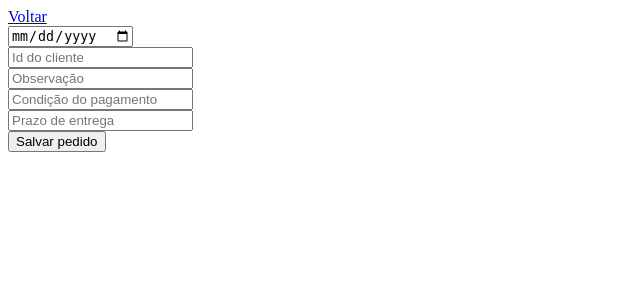
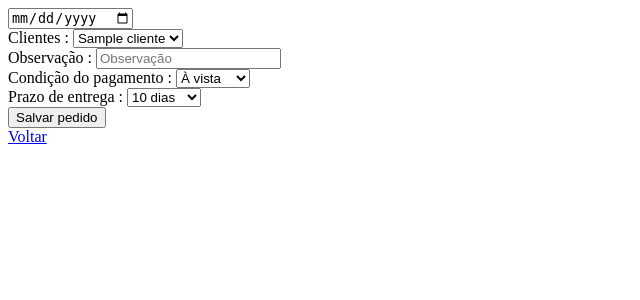
Before and after one commit to JCardilho/at2BI-banco-de-dados, a PHP site: page /projeto-crud-php/pedidos/cadastrar_pedidos.php in a window 1280 px wide. Shown: the top 300 px of the page, without its empty margins (0-640 px from the left). Run offline with PHP 8.4, Linux system fonts and the light colour scheme; tables that the repository leaves empty or names only in its code hold one stand-in row (values such as "Sample post").

Commit message:
cascatepedidos

```diff
--- a/views/pedidos/cadastrar_item_pedidos.php
+++ b/views/pedidos/cadastrar_item_pedidos.php
@@ -43,7 +43,10 @@ $result_itens_pedidos = mysqli_query($conexao, $sql_itens_pedidos);
     <?php
     /* exibir o inner join */
     while ($row = mysqli_fetch_array($result_itens_pedidos)) {
-        echo "<p>" . "<a href='./functions/func_apagar_items_pedido.php?id_item=" . $row["id_item"] . "&id_pedido=". $row["id_pedido"] . "'>" . "X" . "</a>" . $row['nome'] . " - " . $row['qtde'] . " - " . $row['valor_unitario'] . "</p>";
+        echo "<p>" . "<a href='./functions/func_apagar_items_pedido.php?id_item=" . $row["id_item"] . "&id_pedido=" . $row["id_pedido"] . "'>" . "X" . "</a>" . $row['nome'] . " - " . $row['qtde'] . " - " . $row['valor_unitario'] . "</p>";
     }
     ?>
+
+    <a href="./index.php">Voltar</a><br />
 </div>
+</div>
--- a/views/pedidos/cadastrar_pedidos.php
+++ b/views/pedidos/cadastrar_pedidos.php
@@ -1,5 +1,6 @@
 <?php
 include("../../common/config.php");
+$result_clientes = mysqli_query($conexao, "SELECT * FROM clientes");
 ?>
 
 <!DOCTYPE html>
@@ -12,15 +13,49 @@ include("../../common/config.php");
 </head>
 
 <body>
-    <a href="./pedidos">Voltar</a><br />
+
     <form action="./functions/func_criar_pedido.php" method="post">
         <input type='date' placeholder="Data" id="data_pedido" name="data_pedido"><br />
-        <input type='number' placeholder="Id do cliente" id="id_cliente" name="id_cliente"><br />
+        <!--         <input type="text" id="cliente" name="cliente" placeholder="Nome ou ID do cliente"> -->
+        <label for="cliente">Clientes :</label>
+        <select name="id_cliente" id="id_cliente">
+            <?php
+            while ($row = mysqli_fetch_array($result_clientes)) {
+                echo "<option value='" . $row['id'] . "'>" . $row['nome'] . "</option>";
+            }
+            ?>
+        </select>
+
+        <br />
+        <label for="Observação">Observação :</label>
         <input type='text' placeholder="Observação" id="observacao" name="observacao"><br />
-        <input type='text' placeholder="Condição do pagamento" id="cond_pagamento" name="cond_pagamento"><br />
-        <input type='text' placeholder="Prazo de entrega" id="prazo_entrega" name="prazo_entrega"><br />
+        <!--         <input type="text" id="cond_pagamento" name="cond_pagamento" placeholder="Condição do pagamento"> -->
+        <label for="cond_pagamento">Condição do pagamento :</label>
+
+        <select name="cond_pagamento" id="cond_pagamento">
+            <option value="À vista">À vista</option>
+            <option value="À prazo">À prazo</option>
+            <option value="15 dias">15 dias</option>
+            <option value="30 dias">30 dias</option>
+            <option value="45 dias">45 dias</option>
+            <option value="60 dias">60 dias</option>
+            <option value="90 prazo">90 prazo</option>
+        </select><br />
+
+        <label for="prazo_entrega">Prazo de entrega :</label>
+        <select name="prazo_entrega" id="prazo_entrega">
+            <option value="10 dias">10 dias</option>
+            <option value="15 dias">15 dias</option>
+            <option value="30 dias">30 dias</option>
+            <option value="45 dias">45 dias</option>
+            <option value="60 dias">60 dias</option>
+            <option value="90 prazo">90 prazo</option>
+        </select><br />
         <button type="submit">Salvar pedido</button>
     </form>
+
+
+    <a href="./index.php">Voltar</a><br />
 
 
 </body>
--- a/views/pedidos/functions/func_apagar_pedido.php
+++ b/views/pedidos/functions/func_apagar_pedido.php
@@ -2,10 +2,11 @@
 include("../../../common/config.php");
 
 // Use $_POST em vez de $_GET
-$id = $_POST['id_pedido'];
+$id = $_GET['id_pedido'];
 
 // Use prepared statement para evitar SQL injection
 $sql_apagar_pedido = "DELETE FROM pedidos WHERE id = ?";
+
 $stmt = mysqli_prepare($conexao, $sql_apagar_pedido);
 
 // Vincule o parâmetro
@@ -13,7 +14,7 @@ mysqli_stmt_bind_param($stmt, "i", $id);
 
 // Execute a consulta
 if (mysqli_stmt_execute($stmt)) {
-    header("Location: ../pedidos");
+    header("Location: ../index.php");
 } else {
     echo "Erro: " . mysqli_error($conexao);
 }
```
Also changed, not shown: views/pedidos/functions/func_buscar_pedidos.php (+4 -4 lines), views/pedidos/index.php (+7 -8 lines).
